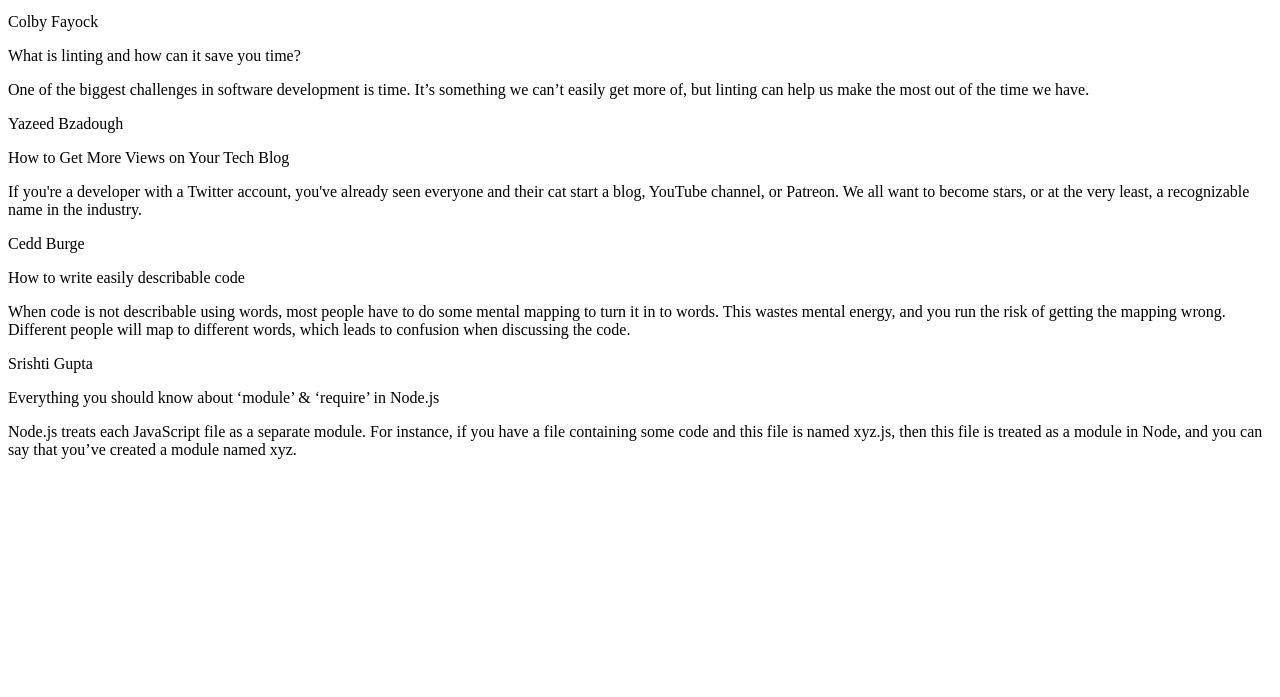
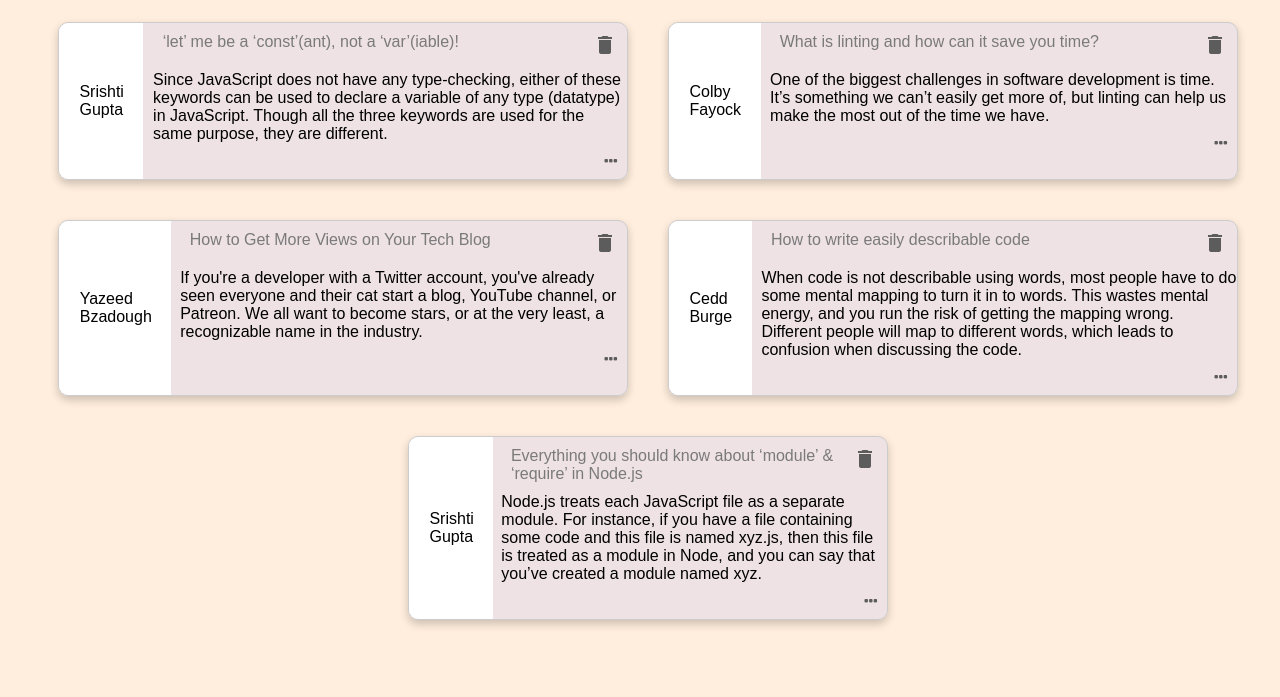
Before and after one commit to Mrlokeshrai20/Project, a plain HTML site: page html/postslist.html in a window 1280 px wide. Shown: the part 123-820 px from the top of the page. Drawn offline with Linux system fonts and the light colour scheme; a web font is replaced by a local one.

Commit message:
added postlist page changes and added new post page

```diff
--- a/html/postslist.html
+++ b/html/postslist.html
@@ -2,120 +2,145 @@
 <html>
 
 <head>
-    <!-- TODO: Include Font Awesome file here -->
-    <!-- TODO: Include Google Fonts file here -->
+    <link href="https://fonts.googleapis.com/css?family=Montez&display=swap" rel="stylesheet">
+    <link rel="preconnect" href="https://fonts.gstatic.com" crossorigin>
+    <link href="https://fonts.googleapis.com/css2?family=Roboto:ital,wght@0,100;0,300;0,400;0,500;0,700;0,900;1,100;1,300;1,400;1,500;1,700;1,900&display=swap" rel="stylesheet">
+    <link href="../styles/common.css" rel="stylesheet">
+    <link href="../styles/postslist.css" rel="stylesheet">
+    <link href="https://fonts.googleapis.com/icon?family=Material+Icons" rel="stylesheet">
+    <link rel="stylesheet" href="https://cdnjs.cloudflare.com/ajax/libs/font-awesome/4.7.0/css/font-awesome.min.css">
 </head>
 
 <body>
-    <!-- TODO: Include code for header here -->
-
+    <!-- Header -->
+    <nav>
+        <div class="model-1">
+            <a id="heading" >ScriBBler</a>
+            <p id="sub-heading" >Explore, Imagine, Create</p>
+        </div>
+        <div class="model-2">
+            <button id="sign-up-btn" class="sign-up-btn" onclick="openPop()">Sign Up</button>
+            <button id="sign-in-btn" class="sign-in-btn">Sign In</button>
+        </div>
+    </nav>
     <!-- ATTENTION: The HTML code for the list of posts has been given to you. You can feel free to add/delete/modify this code. You need to write the proper CSS and JavaScript code corresponding to this page so that the result looks like the screenshots given to you in the Project Statement. -->
 
     <!-- list of all posts starts here -->
-    <div>
+    <div class="container">
 
         <!-- post 1 starts here -->
-        <div>
-            <div>
+        <div class="card post-1">
+            <div class="title">
                 <p>Srishti Gupta</p>
             </div>
 
             <div>
-                <div>
-                    <p>‘let’ me be a ‘const’(ant), not a ‘var’(iable)!</p>
+                <div class="post-card-align" >
+                    <p class="heading">‘let’ me be a ‘const’(ant), not a ‘var’(iable)!</p>
                     <span>
                         <!-- TODO: Include Font Awesome icon for delete icon here -->
+                        <i class="material-icons" style="color:#5d5c5c">delete</i>
                     </span>
                 </div>
                 <p>Since JavaScript does not have any type-checking, either of these keywords can be used to declare a variable of any type (datatype) in JavaScript. Though all the three keywords are used for the same purpose, they are different.</p>
                 <span>
                     <!-- TODO: Include Font Awesome icon for horizontal ellipsis icon here -->
+                    <i class="fa fa-ellipsis-h" style="color:#5d5c5c" onclick="window.location.href='../html/post.html'"></i>
                 </span>
             </div>
         </div>
         <!-- post 1 ends here -->
 
         <!-- post 2 starts here -->
-        <div>
-            <div>
+        <div class="card post-2">
+            <div class="title" >
                 <p>Colby Fayock</p>
             </div>
 
             <div>
-                <div>
-                    <p>What is linting and how can it save you time?</p>
+                <div class="post-card-align">
+                    <p class="heading">What is linting and how can it save you time?</p>
                     <span>
                         <!-- TODO: Include Font Awesome icon for delete icon here -->
+                        <i class="material-icons" style="color:#5d5c5c">delete</i>
                     </span>
                 </div>
                 <p>One of the biggest challenges in software development is time. It’s something we can’t easily get more of, but linting can help us make the most out of the time we have.</p>
                 <span>
                     <!-- TODO: Include Font Awesome icon for horizontal ellipsis icon here -->
+                    <i class="fa fa-ellipsis-h" style="color:#5d5c5c" onclick="window.location.href='../html/post.html'"></i>
                 </span>
             </div>
         </div>
         <!-- post 2 ends here -->
 
         <!-- post 3 starts here -->
-        <div>
-            <div>
+        <div class="card post-3">
+            <div class="title" >
                 <p>Yazeed Bzadough</p>
             </div>
 
             <div>
-                <div>
-                    <p>How to Get More Views on Your Tech Blog</p>
+                <div class="post-card-align">
+                    <p class="heading">How to Get More Views on Your Tech Blog</p>
                     <span>
                         <!-- TODO: Include Font Awesome icon for delete icon here -->
+                        <i class="material-icons" style="color:#5d5c5c">delete</i>
                     </span>
                 </div>
                 <p>If you're a developer with a Twitter account, you've already seen everyone and their cat start a blog, YouTube channel, or Patreon. We all want to become stars, or at the very least, a recognizable name in the industry.</p>
                 <span>
                     <!-- TODO: Include Font Awesome icon for horizontal ellipsis icon here -->
+                    <i class="fa fa-ellipsis-h" style="color:#5d5c5c" onclick="window.location.href='../html/post.html'"></i>
                 </span>
             </div>
         </div>
         <!-- post 3 ends here -->
 
         <!-- post 4 starts here -->
-        <div>
-            <div>
+        <div class="card post-4">
+            <div class="title" >
                 <p>Cedd Burge</p>
             </div>
 
             <div>
-                <div>
-                    <p>How to write easily describable code</p>
+                <div class="post-card-align">
+                    <p class="heading">How to write easily describable code</p>
                     <span>
                         <!-- TODO: Include Font Awesome icon for delete icon here -->
+                        <i class="material-icons" style="color:#5d5c5c">delete</i>
                     </span>
                 </div>
                 <p>When code is not describable using words, most people have to do some mental mapping to turn it in to words. This wastes mental energy, and you run the risk of getting the mapping wrong. Different people will map to different words, which
                     leads to confusion when discussing the code.</p>
                 <span>
                     <!-- TODO: Include Font Awesome icon for horizontal ellipsis icon here -->
+                    <i class="fa fa-ellipsis-h" style="color:#5d5c5c" onclick="window.location.href='../html/post.html'"></i>
                 </span>
             </div>
         </div>
         <!-- post 4 ends here -->
 
         <!-- post 5 starts here -->
-        <div>
-            <div>
+        <div class="card post-5">
+            <div class="title" >
                 <p>Srishti Gupta</p>
             </div>
 
             <div>
-                <div>
-                    <p>Everything you should know about ‘module’ & ‘require’ in Node.js</p>
+                <div class="post-card-align">
+                    <p class="heading">Everything you should know about ‘module’ & ‘require’ in Node.js</p>
                     <span>
                         <!-- TODO: Include Font Awesome icon for delete icon here -->
+                        <i class="material-icons" style="color:#5d5c5c">delete</i>
+
                     </span>
                 </div>
                 <p>Node.js treats each JavaScript file as a separate module. For instance, if you have a file containing some code and this file is named xyz.js, then this file is treated as a module in Node, and you can say that you’ve created a module
                     named xyz.</p>
                 <span>
                     <!-- TODO: Include Font Awesome icon for horizontal ellipsis icon here -->
+                    <i class="fa fa-ellipsis-h" style="color:#5d5c5c" onclick="window.location.href='../html/post.html'"></i>
                 </span>
             </div>
         </div>
@@ -125,6 +150,8 @@
 
     </div>
     <!-- list of all posts ends here -->
+    <script src="../scripts/postslist.js">  </script>
+   <script src="../scripts/common.js"></script>
 </body>
 
 </html>
--- /dev/null
+++ b/styles/postslist.css
@@ -0,0 +1,80 @@
+*{
+    margin: 0;
+    font-family: Arial, sans-serif;
+}
+
+body{
+    width: 100%;
+    min-height: 100vh;
+    background-color: #ffeedd;
+    background-size: cover;
+    background-position: relative;
+    padding: 10px 8px;
+}
+.container{
+    display: grid;
+    grid-template-columns: repeat(2, 1fr);
+    grid-gap: 40px;
+    margin: 50px;
+
+    .card{
+        border: 1px solid #ccc;
+        border-radius: 10px;
+        overflow: hidden;
+        display: flex;
+        background-color: #ded9ee83;
+        box-shadow: 0 4px 8px 0 rgba(0,0,0,0.2);
+        transition: 0.3s;
+
+    }
+    .card:hover {
+        box-shadow: 0 8px 16px 0 rgba(0,0,0,0.2);
+    }
+    .title {
+        display: flex; /* Enable flexbox */
+        justify-content: center; /* Center horizontally */
+        align-items: center;
+        flex:1 ;
+        background-color: #ffffff;
+        padding: 20px;
+      }
+      p{
+        margin-left: 2%;
+      }
+}
+span{
+    margin: 0;
+}
+.post-5{
+    grid-column: span 2;
+    margin: 0 350px;
+}
+/* .heading .trash-icon {
+    position: absolute;
+    top: 10px;
+    right: 10px;
+    cursor: pointer;
+    color: #000000;
+  } */
+
+  .heading{
+    color: hsl(0, 0%, 48%);
+  }
+  .post-card-align{
+    display: flex;
+    justify-content: space-between;
+    margin: 10px;
+
+  }
+  .post{
+    margin: 0 350px;
+  }
+
+.fa{
+    float: right;
+    margin: 10px;
+    cursor: pointer;
+}
+.material-icons{
+    cursor: pointer;
+}
```
Also changed, not shown: html/post.html (added), scripts/postslist.js (added).
